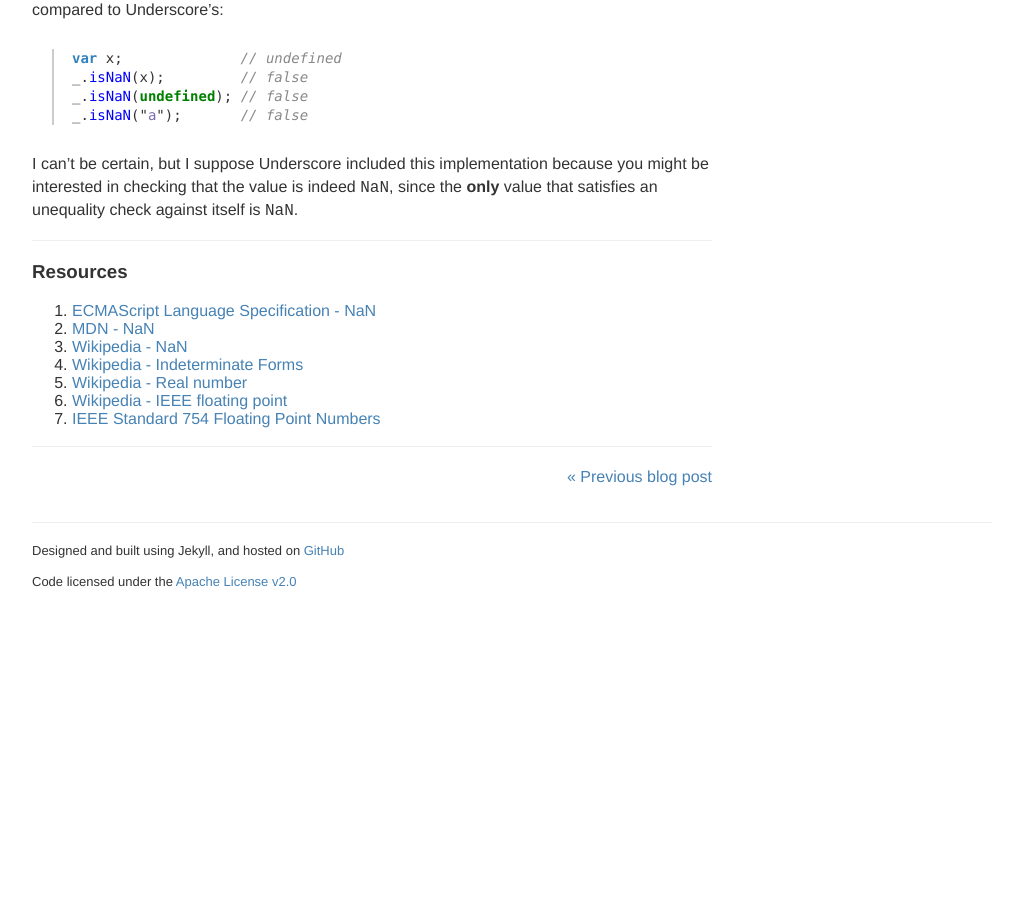
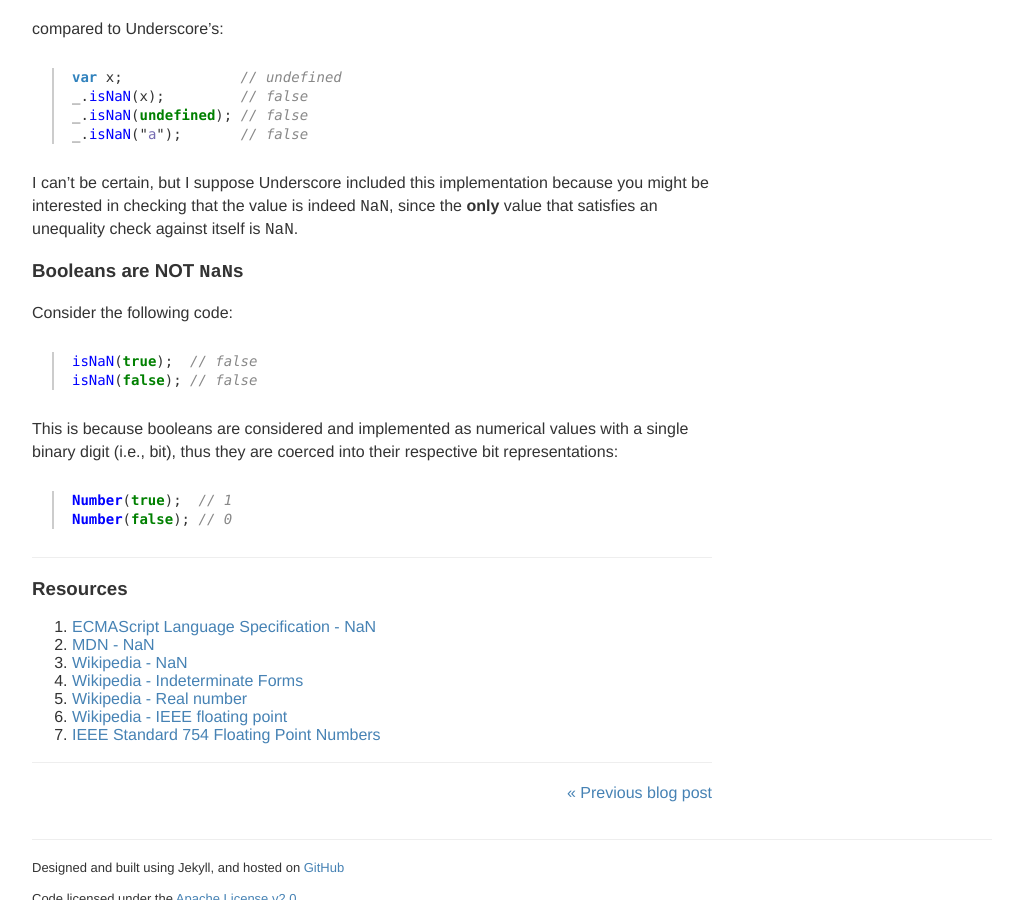
Before and after one commit to krisk/krisk.github.com, a Jekyll site: the page built from _posts/2012-06-27-typeof_nan.md, in a window 1280 px wide and 900 px high, scrolled down 2460 px. Shown: the whole window, without its empty margins (128-1151 px from the left). Built offline with Jekyll 4.4.1, drawn with Linux system fonts in a browser that asks for light colours; comment, search, counter and statistics services are not loaded; before the commit the page ends 3065 px from its top, so only the background shows below that; some of the changed text lies outside the part shown.

Commit message:
Added boolean section

```diff
--- a/_posts/2012-06-27-typeof_nan.md
+++ b/_posts/2012-06-27-typeof_nan.md
@@ -21,12 +21,13 @@ NaN; // NaN
 Number.NaN; // NaN
 {% endhighlight %}
 
-The value <code>NaN</code> can happen in several ways:
+There are several ways in which <code>NaN</code> can happen:
 
 1. Division of zero by zero
 2. Dividing an infinity by an infinity
 3. Multiplication of an infinity by a zero
 4. Any operation in which <code>NaN</code> is an operand
+5. Converting a non-numeric string or <code>undefined</code> into a number
 
 <aside>
   If you're interested in why <code>0/0 = NaN</code>, read this <a href="http://www.newton.dep.anl.gov/askasci/math99/math99259.htm" target="_blank">discussion</a>.  Even mathematicians are undecided.
@@ -125,6 +126,22 @@ _.isNaN("a");       // false
 
 I can't be certain, but I suppose Underscore included this implementation because you might be interested in checking that the value is indeed <code>NaN</code>, since the **only** value that satisfies an unequality check against itself is <code>NaN</code>.
 
+### Booleans are NOT <code>NaN</code>s
+
+Consider the following code:
+
+{% highlight javascript %}
+isNaN(true);  // false
+isNaN(false); // false
+{% endhighlight %}
+
+This is because booleans are considered and implemented as numerical values with a single binary digit (i.e., bit), thus they are coerced into their respective bit representations:
+
+{% highlight javascript %}
+Number(true);  // 1
+Number(false); // 0
+{% endhighlight %}
+
 ---
 
 ### Resources
```
